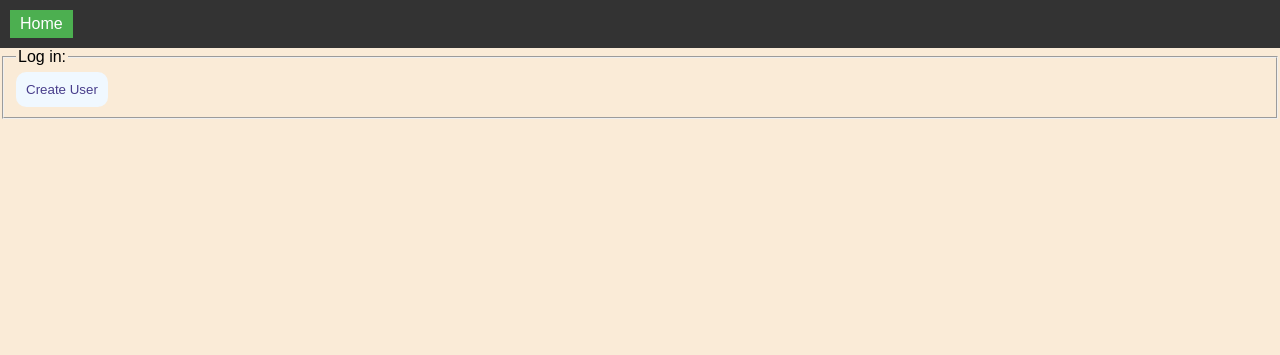
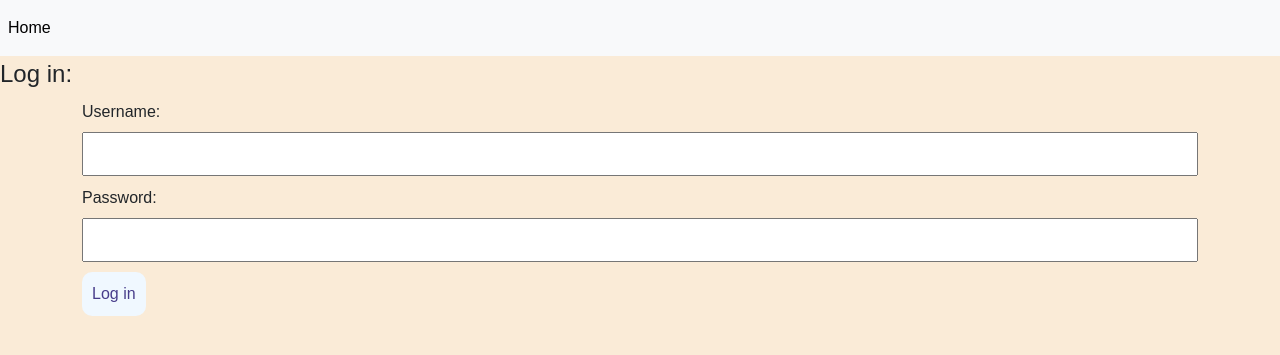
Before and after one commit to xaoccc/Daycare-Network, a Django app: page /login/ in a window 1280 px wide. Shown: the top 355 px of the page. Run offline with Django 4.2, Linux system fonts and the light colour scheme.

Commit message:
login panel

```diff
--- a/DayCareApp/DayCare/forms.py
+++ b/DayCareApp/DayCare/forms.py
@@ -1,9 +1,7 @@
 from django import forms
-from django.contrib.auth.hashers import check_password
 from django.forms.widgets import PasswordInput
 from django.core.validators import MinLengthValidator, MinValueValidator
 from DayCareApp.DayCare.validators import password_validator, name_validator
-from django.core.exceptions import ValidationError
 
 
 class RegisterUserForm(forms.Form):
@@ -30,3 +28,7 @@
             raise forms.ValidationError("Passwords do not match")
 
         return cleaned_data
+
+class LoginForm(forms.Form):
+    username = forms.CharField(label='Username', required=True)
+    password = forms.CharField(label='Password', required=True, widget=PasswordInput())
--- a/DayCareApp/DayCare/validators.py
+++ b/DayCareApp/DayCare/validators.py
@@ -19,5 +19,5 @@
     if not value.isalpha():
         raise ValidationError("A name can contain only alphabetic characters")
 
-    if value[0].upper != value[0]:
+    if value[0].upper() != value[0]:
         raise ValidationError("A name should start with a capital letter")
--- a/DayCareApp/DayCare/views.py
+++ b/DayCareApp/DayCare/views.py
@@ -1,15 +1,12 @@
-
+from django.contrib.auth import login, authenticate
+from django.http import HttpResponse
 from django.shortcuts import render, redirect
 from DayCareApp.DayCare.models import Profile, Parent
-from DayCareApp.DayCare.forms import RegisterUserForm
-from django.core.exceptions import ValidationError
-# Create your views here.
+from DayCareApp.DayCare.forms import RegisterUserForm, LoginForm
 
 
 def index(request):
     return render(request, 'common/index.html')
-
-
 
 def register(request):
     if request.method == 'GET':
@@ -38,9 +35,27 @@
         'form': form
 
     }
-    return render(request, 'users/register.html', context)
+    return render(request, 'registration/register.html', context)
 
 
 def login(request):
-    # create login form, validate forms, create context
-    return render(request, 'users/login.html')
+    if request.method == 'POST':
+        username = request.POST['username']
+        password = request.POST['password']
+
+        # to repair authentication and hash password
+        user = Profile.objects.get(username=username, password=password)
+
+        if user is not None:
+            return redirect('index')
+        else:
+            return HttpResponse('Invalid login')
+
+    else:
+        form = LoginForm()
+
+    context = {
+        'form': form
+    }
+
+    return render(request, 'registration/login.html', context)
--- a/DayCareApp/urls.py
+++ b/DayCareApp/urls.py
@@ -20,5 +20,5 @@
 
 urlpatterns = [
     path('admin/', admin.site.urls),
-    path('', include('DayCareApp.DayCare.urls'))
+    path('', include('DayCareApp.DayCare.urls')),
 ]
--- a/static/css/styles.css
+++ b/static/css/styles.css
@@ -44,13 +44,6 @@
     color: #990000;
 }
 
-header {
-    background-color: #333;
-    color: #fff;
-    padding: 10px;
-    text-align: left;
-}
-
 #home-button {
     display: inline-block;
     padding: 5px 10px;
--- a/templates/common/base.html
+++ b/templates/common/base.html
@@ -7,21 +7,23 @@
     <meta http-equiv="X-UA-Compatible" content="IE=edge"/>
     <meta name="viewport" content="width=\, initial-scale=1.0"/>
     <title>Daycare Network</title>
+    <link href="https://cdn.jsdelivr.net/npm/bootstrap@5.3.2/dist/css/bootstrap.min.css" rel="stylesheet" integrity="sha384-T3c6CoIi6uLrA9TneNEoa7RxnatzjcDSCmG1MXxSR1GAsXEV/Dwwykc2MPK8M2HN" crossorigin="anonymous">
     <link rel="stylesheet" type="text/css" href="{% static 'css/styles.css' %}" />
 </head>
 <body>
+<script src="https://cdn.jsdelivr.net/npm/bootstrap@5.3.2/dist/js/bootstrap.bundle.min.js" integrity="sha384-C6RzsynM9kWDrMNeT87bh95OGNyZPhcTNXj1NW7RuBCsyN/o0jlpcV8Qyq46cDfL" crossorigin="anonymous"></script>
 
-    <header>
-        <a href="{% url 'index' %}" id="home-button">Home</a>
-    </header>
-
-    {% block content %}
-    {% endblock %}
-    <!-- Footer -->
+    <nav class="navbar navbar-expand-lg bg-body-tertiary">
+        <ul class="navbar-nav me-auto mb-2 mb-lg-0">
+            <li class="nav-item">
+                <a class="nav-link active" aria-current="page" href="{% url 'index' %}">Home</a>
+            </li>
+        </ul>
+    </nav>
+        {% block content %}
+        {% endblock %}
     <footer>
 
     </footer>
-    <!-- End Footer -->
-
 </body>
 </html>
--- a/templates/users/login.html
+++ b/templates/registration/login.html
@@ -9,7 +9,7 @@
                     {{ form }}
 
                     <!-- Button for Adding New User -->
-                    <button class="log-user" type="submit">Create User</button>
+                    <button class="log-user" type="submit">Log in</button>
                 </div>
             </fieldset>
         </form>
```
Also changed, not shown: DayCareApp/settings.py (+10 -0 lines), templates/registration/register.html (renamed from templates/users/register.html).
